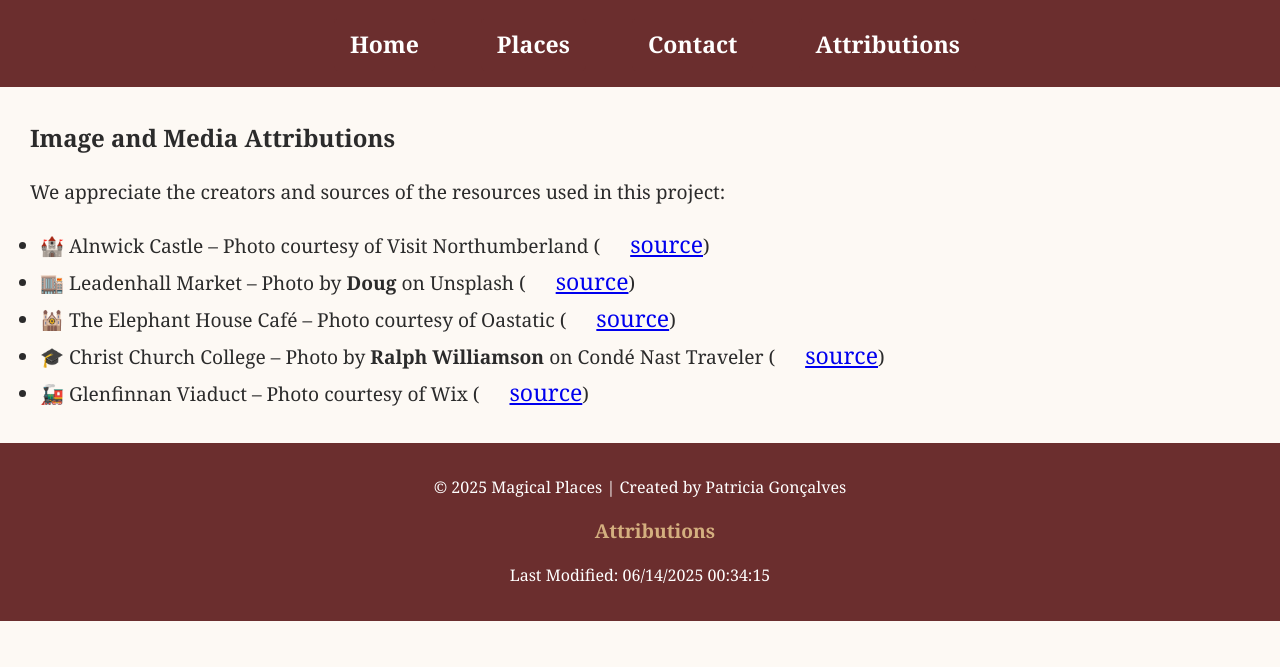
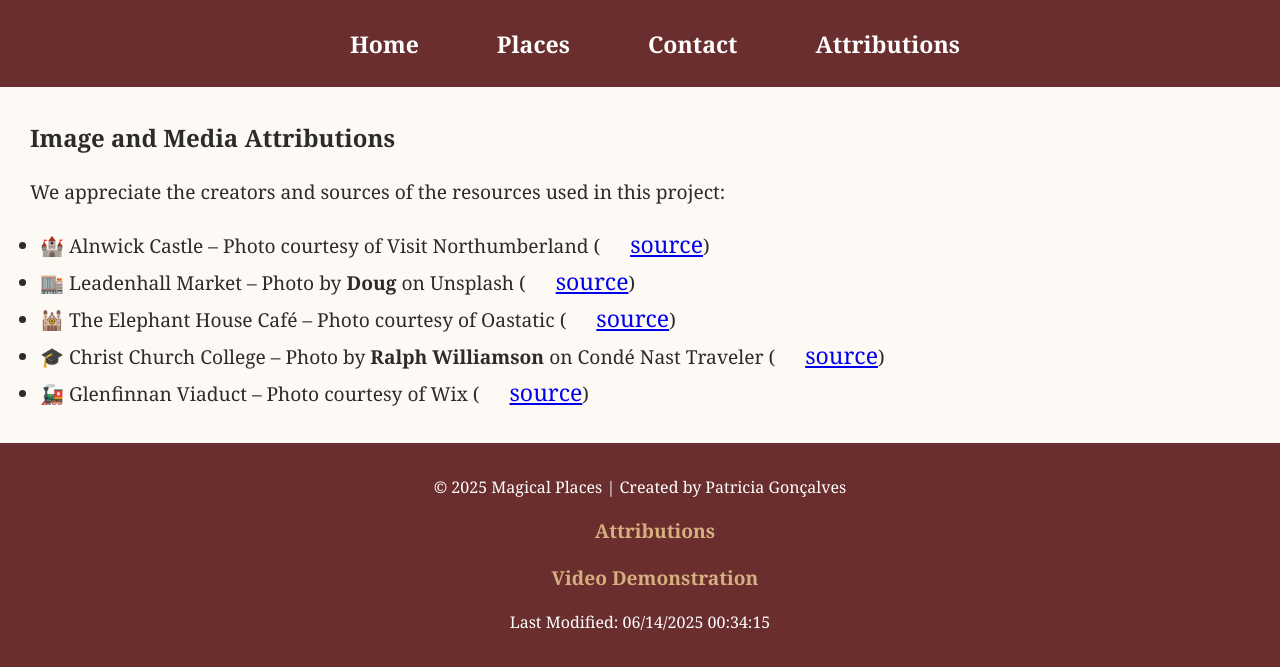
Before and after one commit to PatriciaGB18/wdd231, a plain HTML site: page final/attributions.html in a window 1280 px wide. Shown: the part 163-830 px from the top of the page. Before the commit the page ends 800 px from the top, so only its background shows below. Drawn offline with Linux system fonts and the light colour scheme.

Commit message:
projectharry3

```diff
--- a/final/attributions.html
+++ b/final/attributions.html
@@ -56,6 +56,8 @@
     <footer>
         <p>&copy; 2025 Magical Places | Created by Patricia Gonçalves</p>
         <p><a href="attributions.html">Attributions</a></p>
+        <p><a href="https://www.loom.com/share/3bc8664c203441b5a29f5693b7b2dbda?sid=cd18e4df-72e8-4bd5-b2e3-f9a60553940f"
+                target="_blank" rel="noopener">Video Demonstration</a></p>
         <p id="lastModified"></p>
     </footer>
     <script type="module" src="scripts/final.js"></script>
```
Also changed, not shown: final/contact.html (+2 -0 lines), final/form-result.html (+2 -0 lines), final/index.html (+2 -0 lines), final/places.html (+4 -1 lines).
